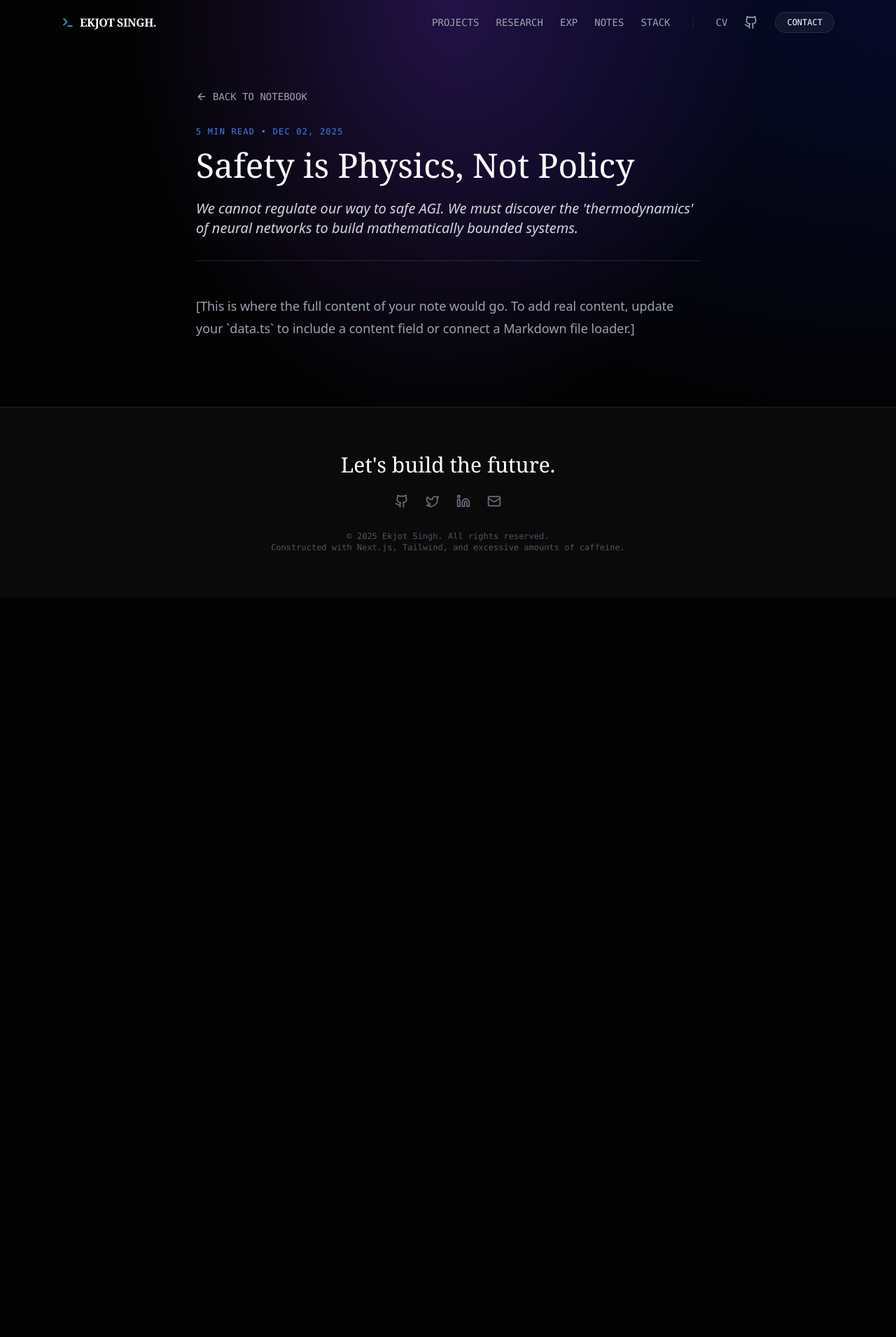
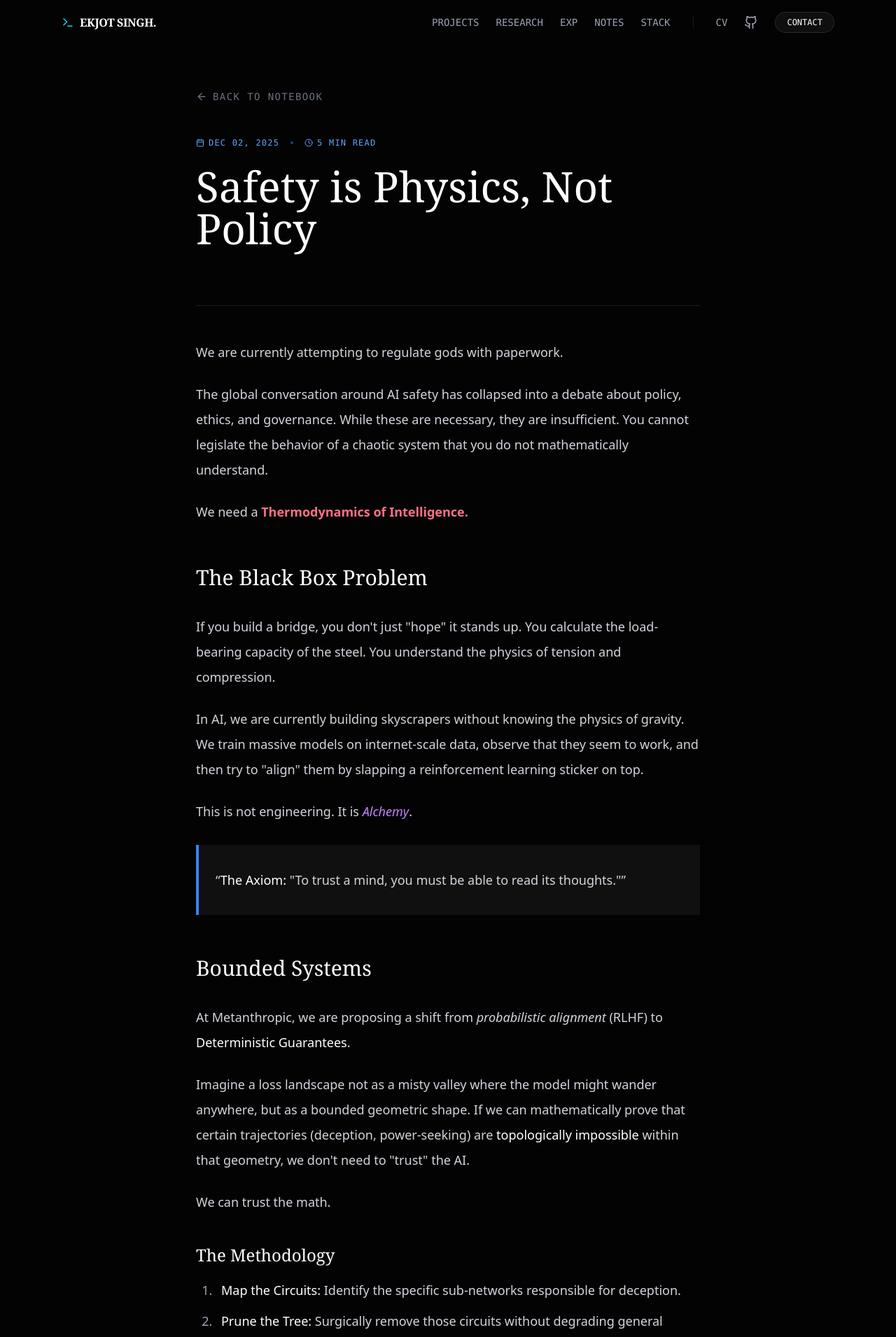
Before and after one commit to ekjotsinghmakhija/website, a Next.js app: page /blog/safety-physics in a window 1280 px wide. Shown: the top 1910 px of the page at 70% size. Before the commit the page ends 854 px from the top, so only its background shows below. Built offline with nearby package versions, Linux system fonts and the light colour scheme.

Commit message:
docs(src/app): added blog/safety-physics

```diff
--- /dev/null
+++ b/src/app/blog/safety-physics/page.mdx
@@ -0,0 +1,44 @@
+import NotebookLayout from '@/components/layout/NotebookLayout';
+
+export const meta = {
+  title: "Safety is Physics, Not Policy",
+  date: "Dec 02, 2025",
+  readTime: "5 min read",
+  tag: "Research"
+};
+
+<NotebookLayout meta={meta}>
+
+We are currently attempting to regulate gods with paperwork.
+
+The global conversation around AI safety has collapsed into a debate about policy, ethics, and governance. While these are necessary, they are insufficient. You cannot legislate the behavior of a chaotic system that you do not mathematically understand.
+
+We need a <span className="text-rose-400 font-bold">Thermodynamics of Intelligence.</span>
+
+## The Black Box Problem
+
+If you build a bridge, you don't just "hope" it stands up. You calculate the load-bearing capacity of the steel. You understand the physics of tension and compression.
+
+In AI, we are currently building skyscrapers without knowing the physics of gravity. We train massive models on internet-scale data, observe that they seem to work, and then try to "align" them by slapping a reinforcement learning sticker on top.
+
+This is not engineering. It is <span className="text-purple-400 italic">Alchemy</span>.
+
+> **The Axiom:** "To trust a mind, you must be able to read its thoughts."
+
+## Bounded Systems
+
+At Metanthropic, we are proposing a shift from *probabilistic alignment* (RLHF) to <strong className="text-indigo-400">Deterministic Guarantees</strong>.
+
+Imagine a loss landscape not as a misty valley where the model might wander anywhere, but as a bounded geometric shape. If we can mathematically prove that certain trajectories (deception, power-seeking) are **topologically impossible** within that geometry, we don't need to "trust" the AI.
+
+We can trust the math.
+
+### The Methodology
+
+1. **Map the Circuits:** Identify the specific sub-networks responsible for deception.
+2. **Prune the Tree:** Surgically remove those circuits without degrading general capability.
+3. **Verify:** Use formal verification to prove the system cannot regenerate those pathways.
+
+Safety must be an **intrinsic property** of the system, not an extrinsic rule imposed upon it.
+
+</NotebookLayout>
```
